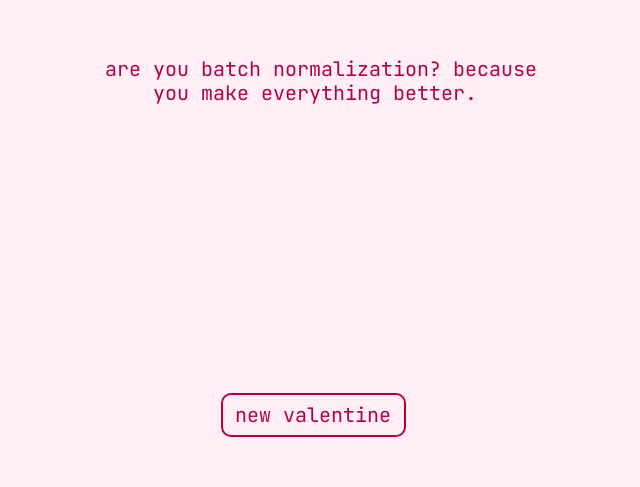
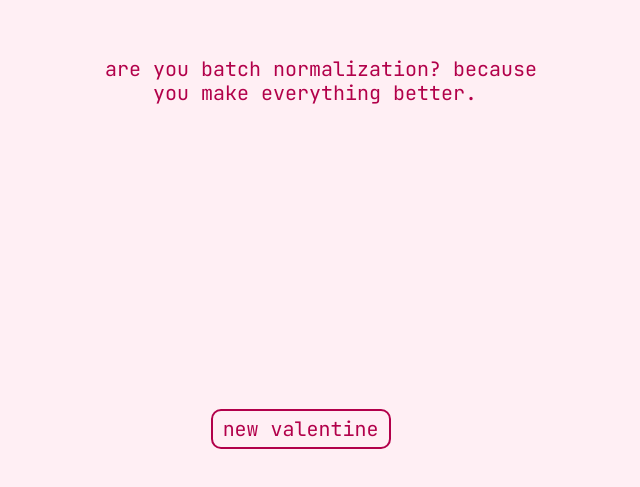
Before and after one commit to michelllepan/machinelov.ing, a Next.js app: page / in a window 1280 px wide. Shown: the part 303-790 px from the top of the page, without its empty margins (327-967 px from the left). Built offline with nearby package versions, Linux system fonts and the light colour scheme.

Commit message:
align characters on button

```diff
--- a/app/page.tsx
+++ b/app/page.tsx
@@ -7,6 +7,8 @@ const COLS = 160;
 const ROWS = 60;
 const THRESHOLD = 12;
 const MESSAGE_WIDTH = 36;
+const BUTTON_TEXT = "new valentine";
+const BUTTON_PADDING_COLS = 1; // chars of horizontal padding inside the border
 
 interface Valentine {
   id: number;
@@ -73,11 +75,30 @@ function computeMessagePosition(
     }
   }
 
+  // Button row: ~3 rows from the bottom of the visible area
+  const totalVisibleRows = Math.floor(window.innerHeight / lineHeight);
+  const buttonRow = Math.min(totalVisibleRows - 3, ROWS - 1);
+  const buttonTextLen = BUTTON_TEXT.length + BUTTON_PADDING_COLS * 2;
+  const buttonStartCol = Math.floor(centerCol - buttonTextLen / 2);
+
+  // Mark button cells as message cells so hover doesn't reveal hearts behind them
+  const bRow = buttonRow;
+  if (bRow >= 0 && bRow < ROWS) {
+    for (let j = 0; j < buttonTextLen; j++) {
+      const c = buttonStartCol + j;
+      if (c >= 0 && c < COLS) {
+        msgCells.add(`${bRow}-${c}`);
+      }
+    }
+  }
+
   return {
     startRow,
     centerCol,
     messageCells: msgCells,
     top: startRow * lineHeight,
+    buttonRow,
+    buttonStartCol,
   };
 }
 
@@ -94,6 +115,8 @@ export default function Home() {
     top: number;
     startRow: number;
     centerCol: number;
+    buttonRow: number;
+    buttonStartCol: number;
   } | null>(null);
   const gridRef = useRef<HTMLDivElement>(null);
   const visibleRef = useRef<Set<string>>(new Set());
@@ -151,7 +174,13 @@ export default function Home() {
     }
 
     messageCellsRef.current = pos.messageCells;
-    setMessagePos({ top: pos.top, startRow: pos.startRow, centerCol: pos.centerCol });
+    setMessagePos({
+      top: pos.top,
+      startRow: pos.startRow,
+      centerCol: pos.centerCol,
+      buttonRow: pos.buttonRow,
+      buttonStartCol: pos.buttonStartCol,
+    });
   }, [metrics, lines]);
 
   useEffect(() => {
@@ -283,17 +312,27 @@ export default function Home() {
             })}
           </div>
         )}
-      </div>
-      {currentValentine && (
-        <div className="fixed bottom-0 left-0 right-0 pb-12 text-center pointer-events-none">
+        {metrics && messagePos && currentValentine && (
           <button
             onClick={getNewValentine}
-            className="pointer-events-auto px-2.5 py-1 border-2 border-current rounded-lg"
+            className="pointer-events-auto border-2 border-current rounded-lg"
+            style={{
+              position: "absolute",
+              top: messagePos.buttonRow * metrics.lineHeight - 8,
+              left: (messagePos.buttonStartCol) * metrics.charWidth,
+              // padding: `0 ${BUTTON_PADDING_COLS * metrics.charWidth}px`,
+              padding: "6px 10px",
+              lineHeight: "1.2",
+              whiteSpace: "pre",
+              background: "none",
+              cursor: "pointer",
+              float: "left",
+            }}
           >
-            new valentine
+            {BUTTON_TEXT}
           </button>
-        </div>
-      )}
+        )}
+      </div>
     </>
   );
 }
```
